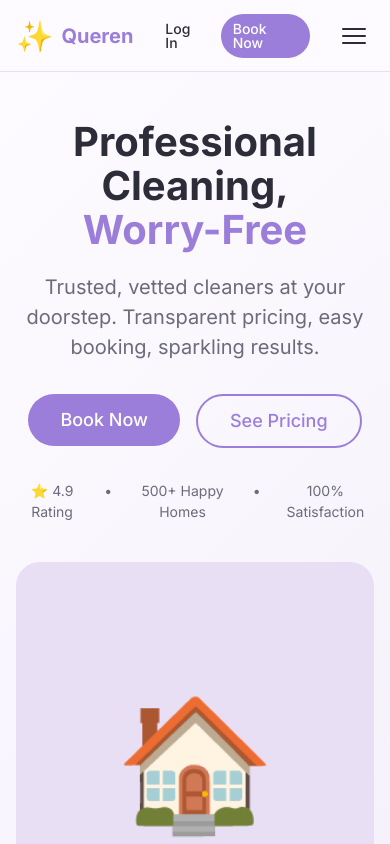
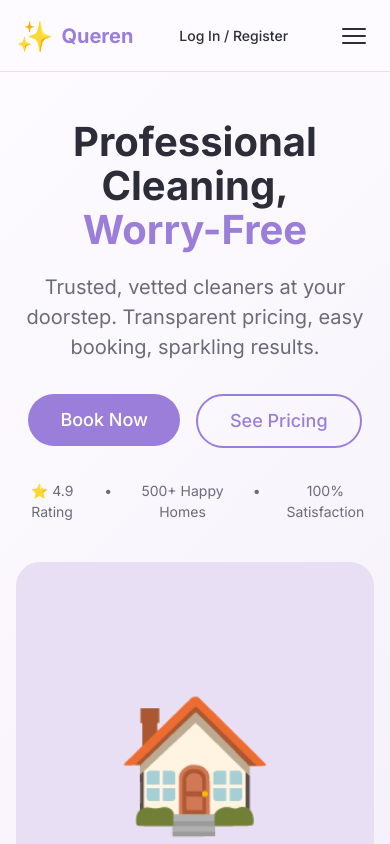
Before and after one commit to Maito-J/Queren, a React (Vite) app: page / in a window 390 px wide. Shown: the top 844 px of the page. Built offline with nearby package versions, Linux system fonts and the light colour scheme; no server answers.

Commit message:
Log In Register For Mobile

```diff
--- a/src/components/layout/PublicLayout/PublicLayout.css
+++ b/src/components/layout/PublicLayout/PublicLayout.css
@@ -141,13 +141,13 @@
         gap: var(--space-2);
     }
 
-    .header-actions .btn {
-        padding: var(--space-2) var(--space-3);
-        font-size: var(--font-size-sm);
+    .header-actions .btn-primary {
+        display: none;
     }
 
     .header-actions .btn-ghost {
-        padding: var(--space-2);
+        padding: var(--space-2) var(--space-3);
+        font-size: var(--font-size-sm);
     }
 }
 
--- a/src/components/layout/PublicLayout/PublicLayout.tsx
+++ b/src/components/layout/PublicLayout/PublicLayout.tsx
@@ -45,7 +45,7 @@ export function PublicLayout({ children }: PublicLayoutProps) {
                             ) : (
                                 <>
                                     <Link to="/login" className="btn btn-ghost">
-                                        Log In
+                                        Log In / Register
                                     </Link>
                                     <Link to="/booking" className="btn btn-primary">
                                         Book Now
```
